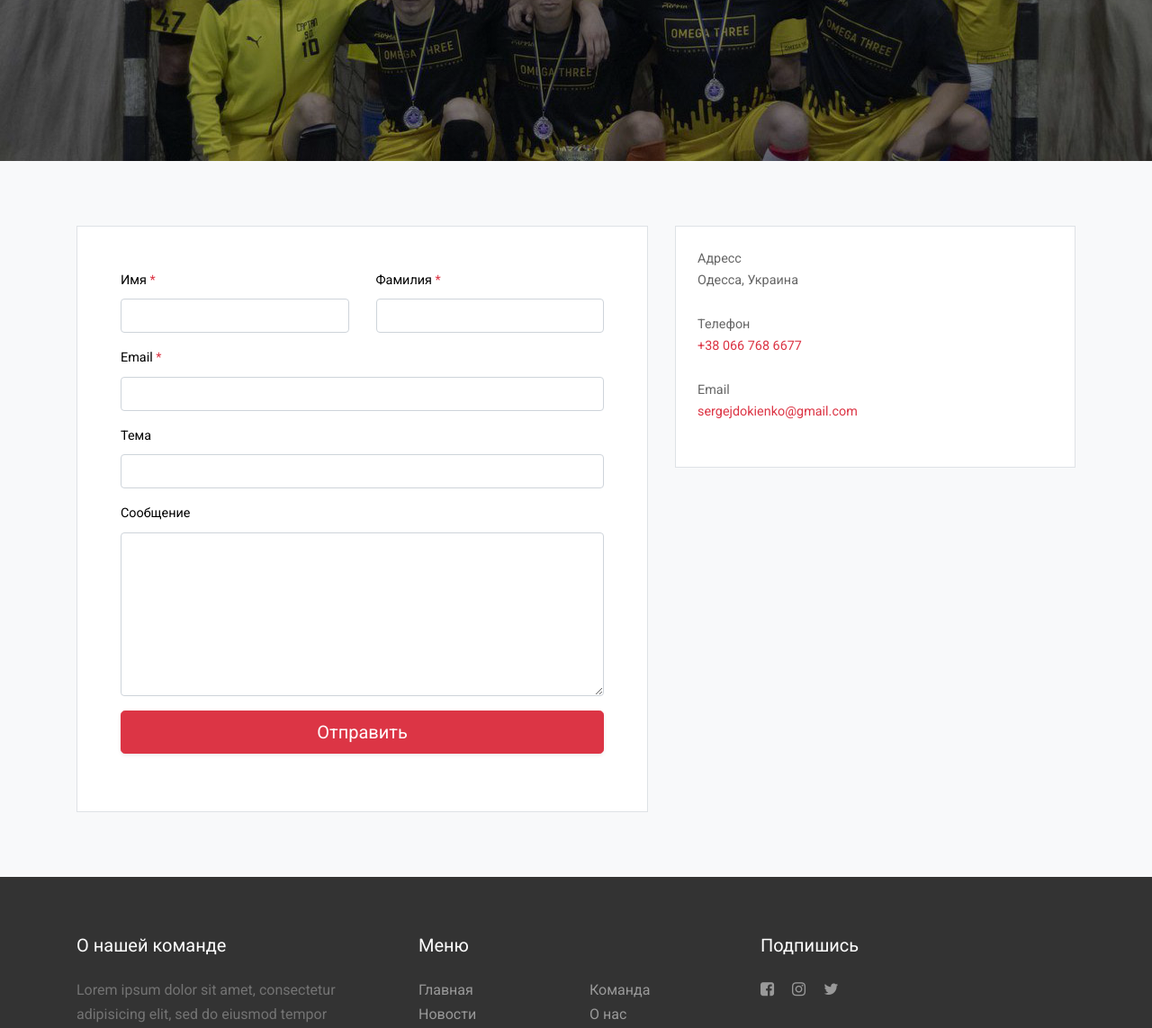
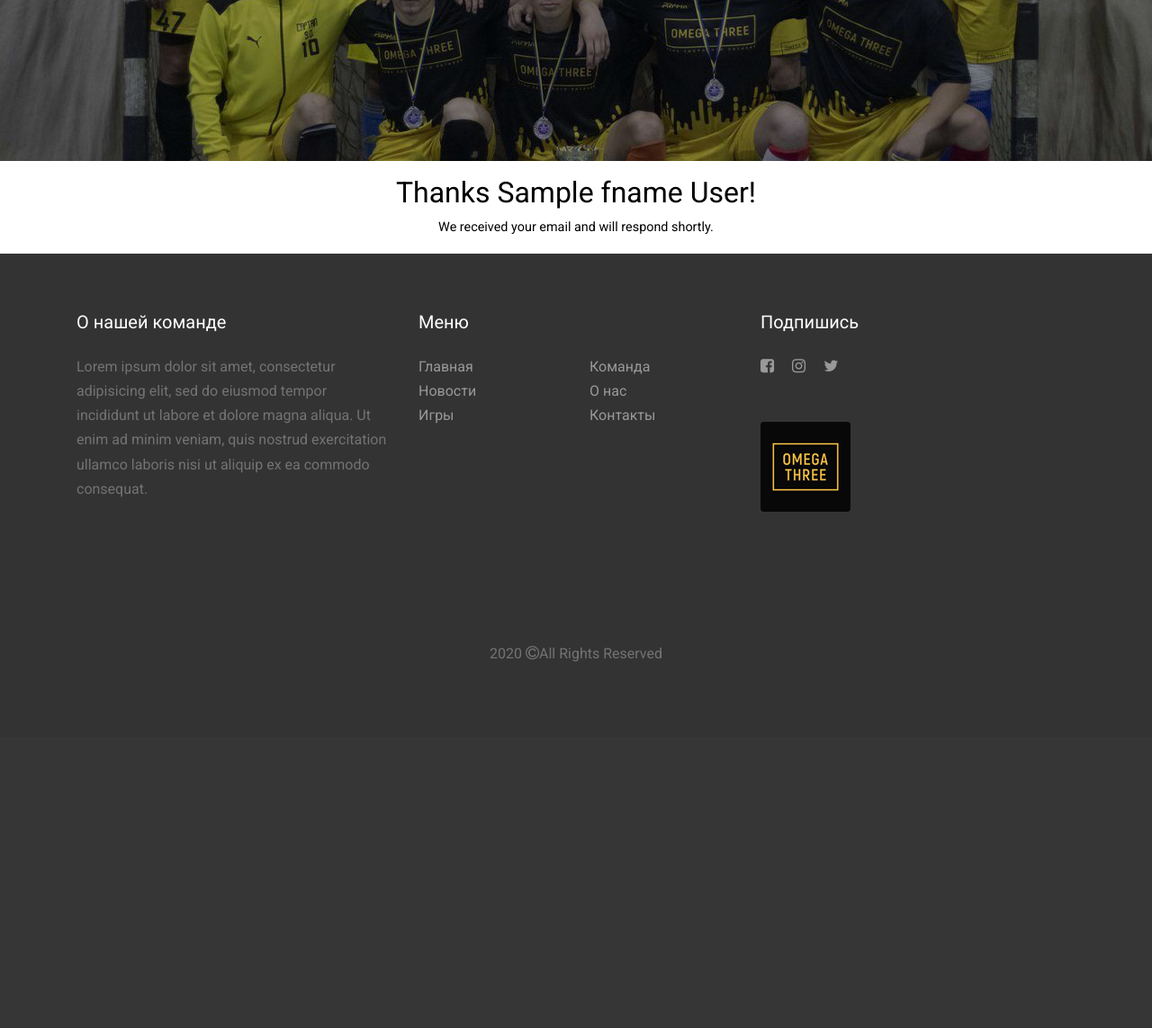
Before and after one commit to nikitagazul/Django, a Django app: template Omega/templates/website/contact.html in a window 1280 px wide. Shown: the part 609-1752 px from the top of the page at 90% size. After the commit the page ends 1345 px from the top, so only its background shows below. Run offline with Django 3.2, Linux system fonts and the light colour scheme; the template is opened without the code that fills it: most values are stand-ins (such as "Sample title", 1, 10 or a date in 2020); some libraries are stand-ins or nearby versions.

Commit message:
contact form completed

```diff
--- a/Omega/Omega/settings.py
+++ b/Omega/Omega/settings.py
@@ -195,3 +195,9 @@ CKEDITOR_CONFIGS = {
         ]),
     }
 }
+
+EMAIL_HOST = 'localhost'
+EMAIL_PORT = '1025'
+EMAIL_HOST_USER = ''
+EMAIL_HOST_PASSWORD = ''
+EMAIL_USE_TLS = False
--- a/Omega/soccer/urls.py
+++ b/Omega/soccer/urls.py
@@ -5,7 +5,7 @@ from . import views
 urlpatterns = [
     path("", views.IndexView.as_view(), name='home'),
     path("about", views.AboutView.as_view(), name='about'),
-    path("contact", views.ContactView.as_view(), name='contact'),
+    path("contact", views.contact, name='contact'),
     path("news", views.NewsView.as_view(), name='news'),
     path("matches", views.MatchesView.as_view(), name='matches'),
     path("team", views.PlayersView.as_view(), name='players'),
--- a/Omega/templates/website/contact.html
+++ b/Omega/templates/website/contact.html
@@ -12,11 +12,19 @@
                 </div>
 
             </div>
+
+            {% if fname %}
+            <center class="pt-3">
+                <h2>Thanks {{ fname }} {{ lname }}!</h2>
+                <p>We received your email and will respond shortly.</p>
+            </center>
+            {% else %}
             <div class="bg-light" style="padding: 5em 0;">
                 <div class="container">
                     <div class="row align-items-first">
                         <div class="col-md-7">
-                            <form action="#" method="post" style="background-color: #fff;">
+                            <form action="{% url 'contact' %}" method="post" style="background-color: #fff;">
+                                {% csrf_token %}
                                 <div class="p-3 p-lg-5 border">
                                     <div class="form-group row">
                                         <div class="col-md-6">
@@ -67,4 +75,5 @@
                     </div>
                 </div>
             </div>
+            {% endif %}
 {% endblock content %}
```
Also changed, not shown: Omega/soccer/views.py (+12 -2 lines).
